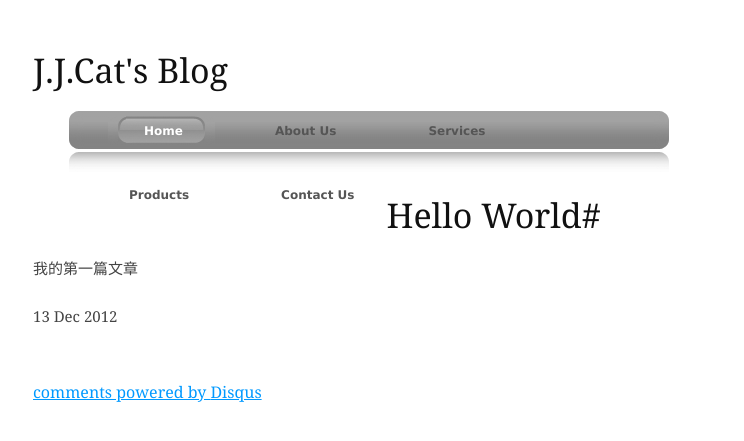
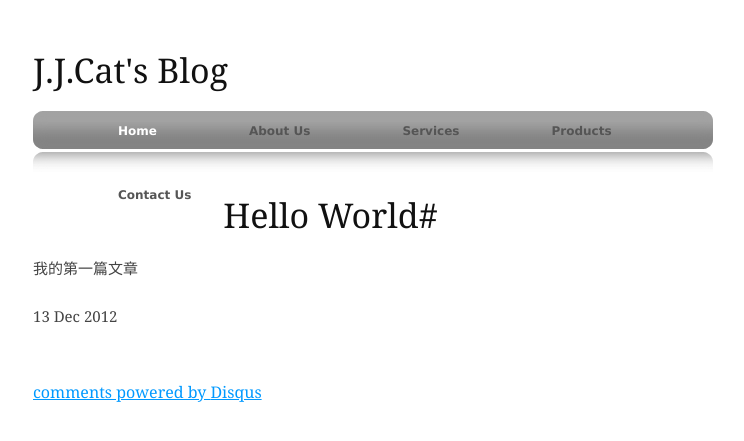
Before and after one commit to jjcat/jjcat.github.io, a Jekyll site: the page built from _posts/2012-12-13-hello-world.md, in a window 1280 px wide. Shown: the top 441 px of the page, without its empty margins (271-1015 px from the left). Built offline with Jekyll 4.4.1, drawn with Linux system fonts in a browser that asks for light colours; Markdown is read by kramdown in place of the engine named in the settings; comment, search, counter and statistics services are not loaded.

Commit message:
update css

```diff
--- a/css/rhm1.css
+++ b/css/rhm1.css
@@ -1,6 +1,6 @@
 /* CSS Document */
 .rhm1{
-	width:600px;
+	width:680px;
 	height:64px;
 	margin:0 auto;
 	background:url(images/rhm1_bg.gif) repeat-x;
@@ -49,17 +49,13 @@
 }
 .rhm1-bg li.current a{
 	color:#fff;
-	background:url(images/rhm1_hover_l.gif) no-repeat left 5px;
 }
 .rhm1-bg li.current a span{
 	color:#fff;
-	background:url(images/rhm1_hover_r.gif) no-repeat right 5px;
 }
 .rhm1-bg li a:hover{
 	color:#fff;
-	background:url(images/rhm1_hover_l.gif) no-repeat left 5px;
 }
 .rhm1-bg li a:hover span{
 	color:#fff;
-	background:url(images/rhm1_hover_r.gif) no-repeat right 5px;
 }
```
